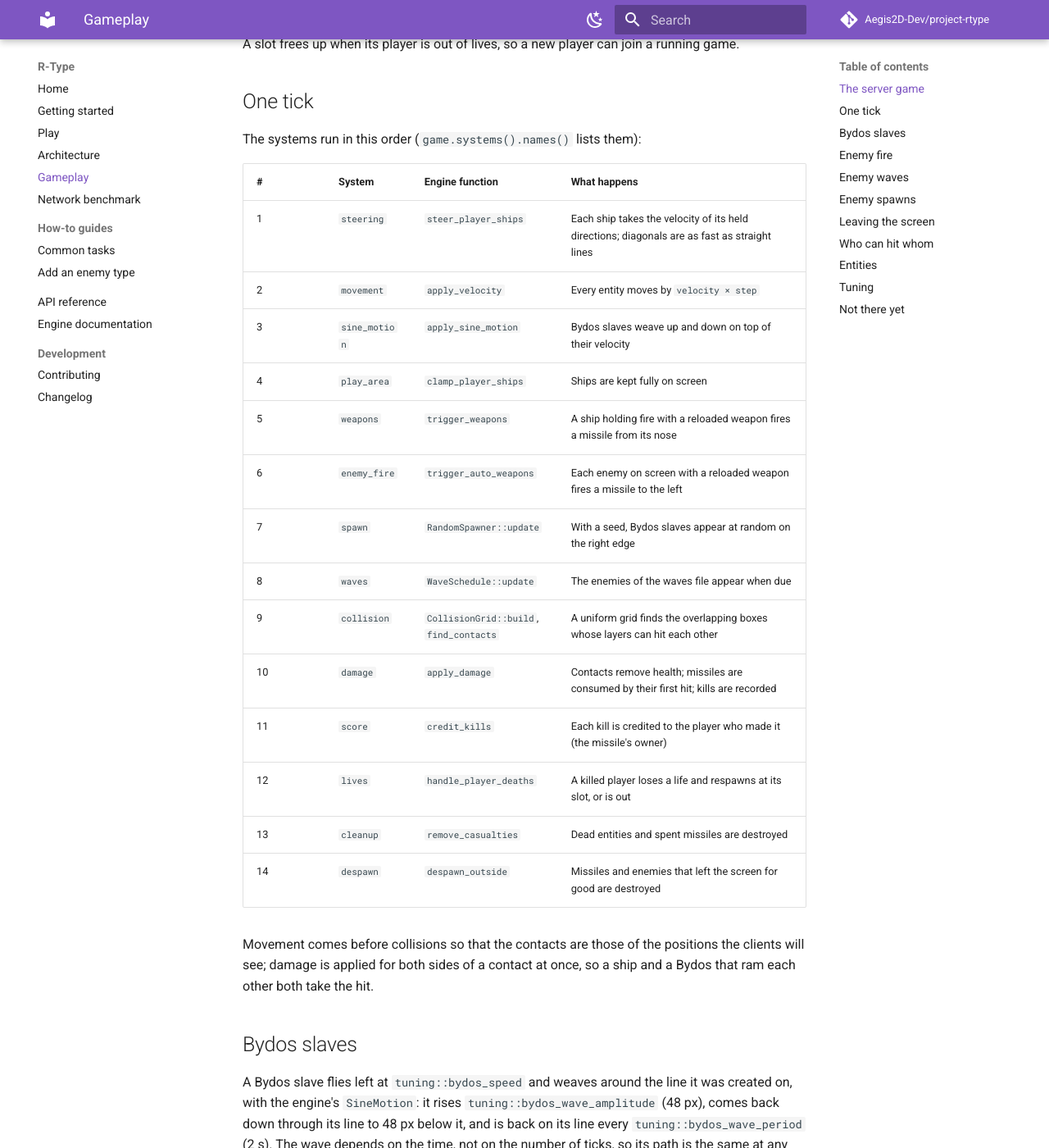
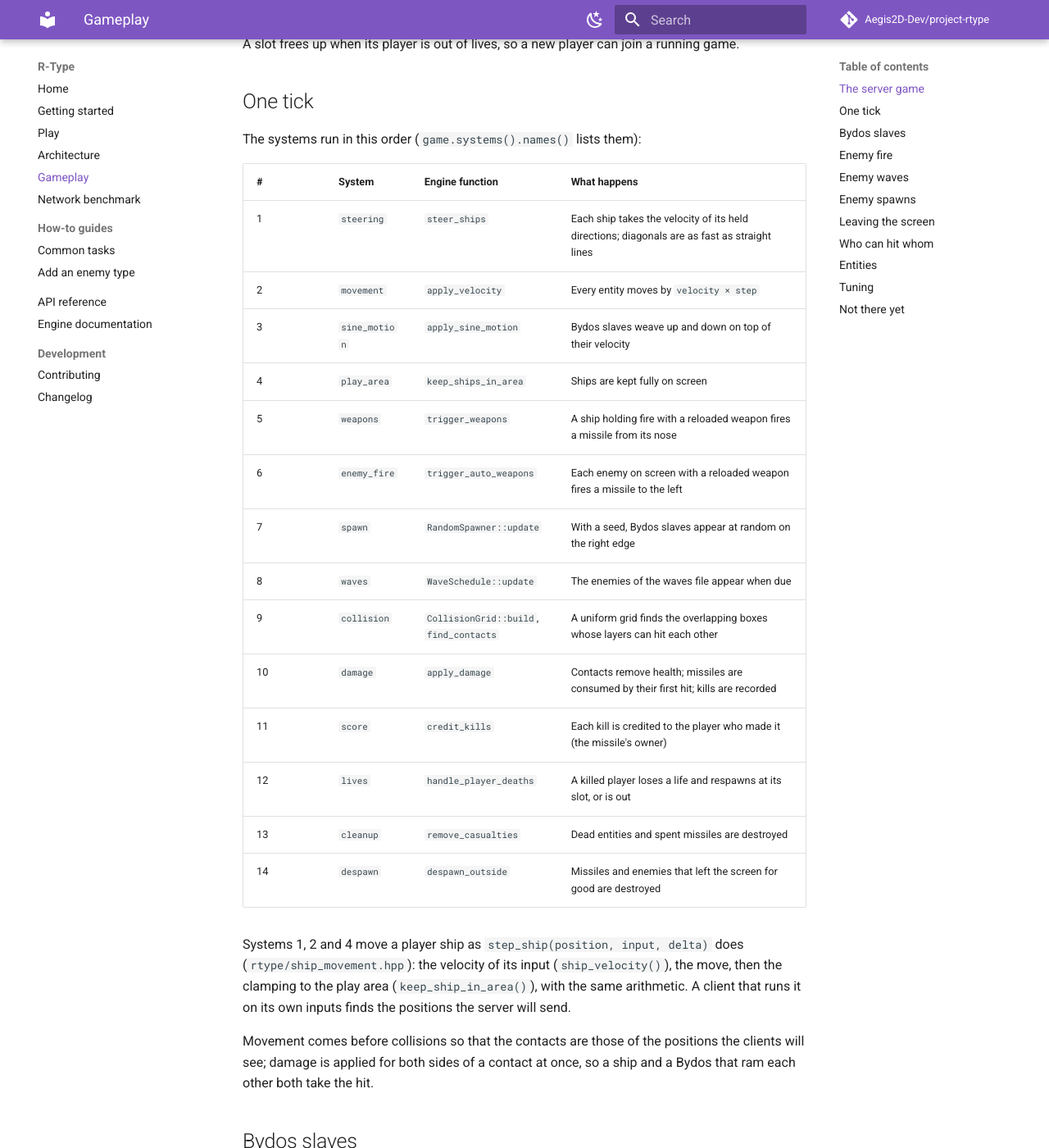
Before and after one commit to Aegis2D-Dev/project-rtype, an MkDocs documentation site: the page built from docs/gameplay.md, in a window 1280 px wide and 1400 px high, scrolled down 1343 px. Shown: the whole window at 82% size. Built offline with MkDocs 1.6.1 and Material for MkDocs 9.7.7, drawn with Linux system fonts in a browser that asks for light colours; comment, search, counter and statistics services are not loaded.

Commit message:
feat(docs): documented the shared ship step and updated changelogs

```diff
--- a/docs/gameplay.md
+++ b/docs/gameplay.md
@@ -50,10 +50,10 @@ The systems run in this order (`game.systems().names()` lists them):
 
 | # | System | Engine function | What happens |
 |---|---|---|---|
-| 1 | `steering` | `steer_player_ships` | Each ship takes the velocity of its held directions; diagonals are as fast as straight lines |
+| 1 | `steering` | `steer_ships` | Each ship takes the velocity of its held directions; diagonals are as fast as straight lines |
 | 2 | `movement` | `apply_velocity` | Every entity moves by `velocity × step` |
 | 3 | `sine_motion` | `apply_sine_motion` | Bydos slaves weave up and down on top of their velocity |
-| 4 | `play_area` | `clamp_player_ships` | Ships are kept fully on screen |
+| 4 | `play_area` | `keep_ships_in_area` | Ships are kept fully on screen |
 | 5 | `weapons` | `trigger_weapons` | A ship holding fire with a reloaded weapon fires a missile from its nose |
 | 6 | `enemy_fire` | `trigger_auto_weapons` | Each enemy on screen with a reloaded weapon fires a missile to the left |
 | 7 | `spawn` | `RandomSpawner::update` | With a seed, Bydos slaves appear at random on the right edge |
@@ -64,6 +64,11 @@ The systems run in this order (`game.systems().names()` lists them):
 | 12 | `lives` | `handle_player_deaths` | A killed player loses a life and respawns at its slot, or is out |
 | 13 | `cleanup` | `remove_casualties` | Dead entities and spent missiles are destroyed |
 | 14 | `despawn` | `despawn_outside` | Missiles and enemies that left the screen for good are destroyed |
+
+Systems 1, 2 and 4 move a player ship as `step_ship(position, input, delta)` does
+(`rtype/ship_movement.hpp`): the velocity of its input (`ship_velocity()`), the move, then
+the clamping to the play area (`keep_ship_in_area()`), with the same arithmetic. A client
+that runs it on its own inputs finds the positions the server will send.
 
 Movement comes before collisions so that the contacts are those of the positions the
 clients will see; damage is applied for both sides of a contact at once, so a ship and a
```
Also changed, not shown: CHANGELOG.md (+2 -1 lines), changelogs/2026-11-02-server-payload-compression.md (+1 -1 lines), changelogs/2026-11-04-game-ship-movement-step.md (added, +56 -0 lines).
